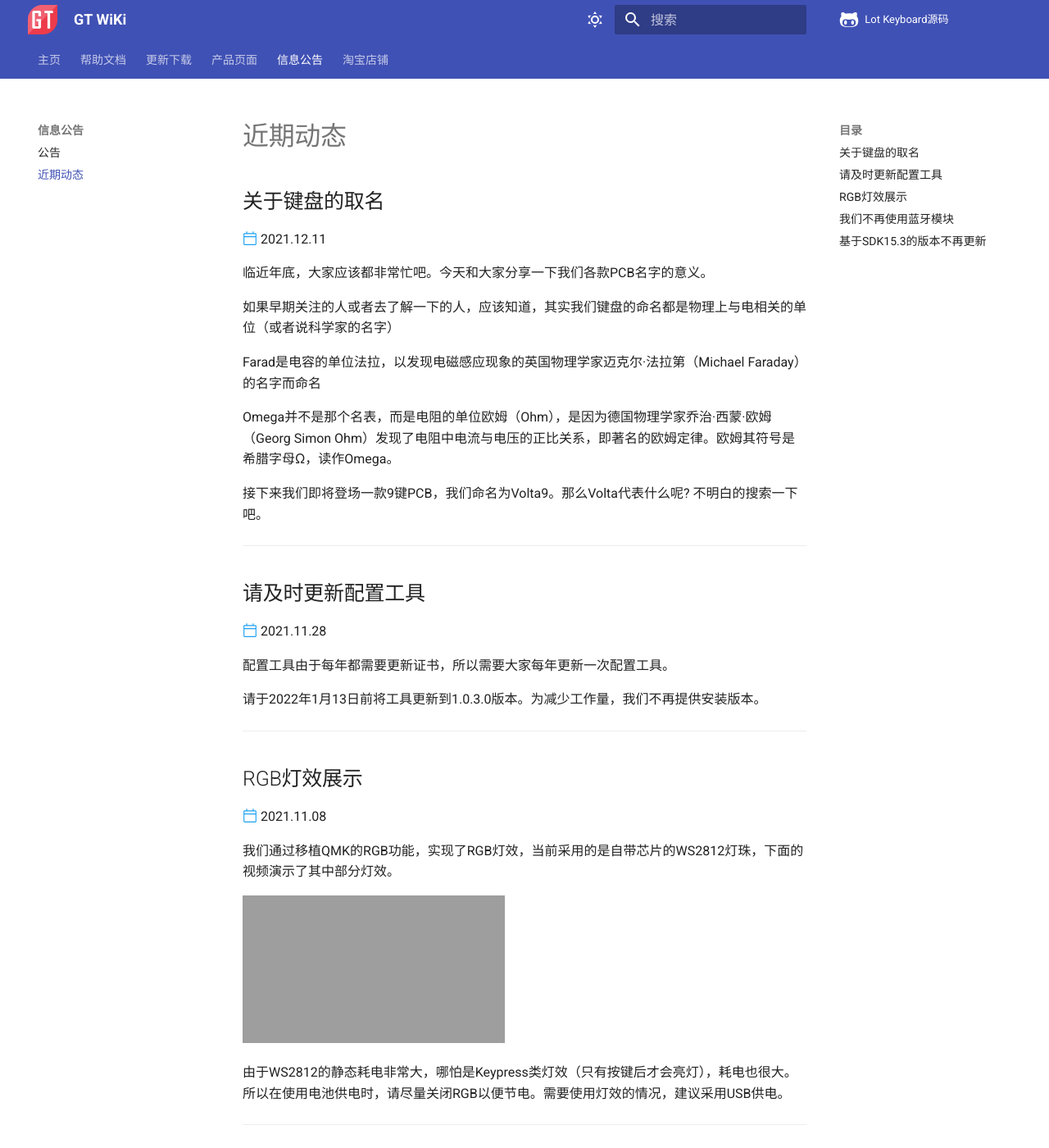
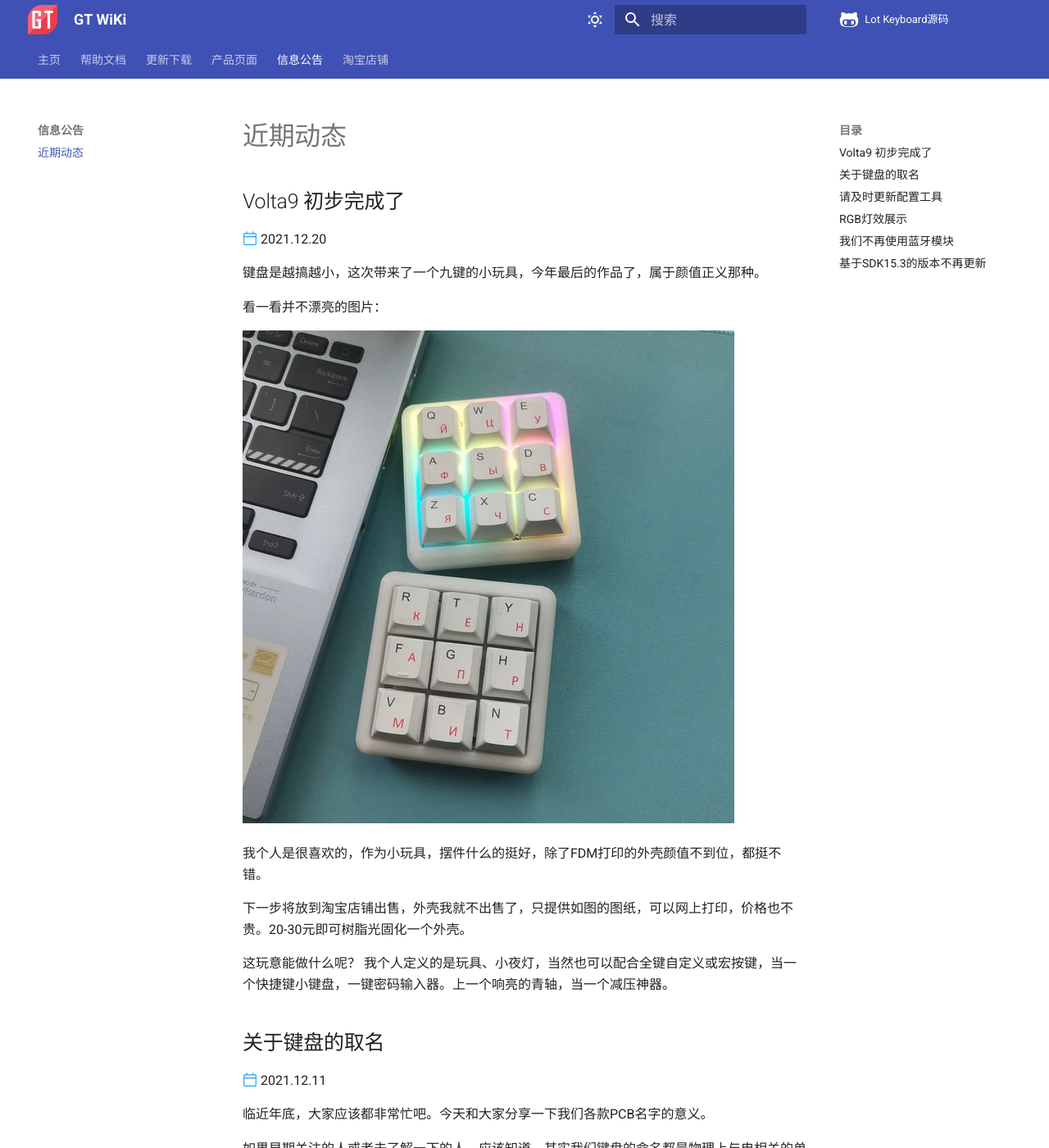
Before and after one commit to genokolar/genokolar.github.io, an MkDocs documentation site: the page built from docs/blog/info.md, in a window 1280 px wide and 1400 px high. Shown: the whole window at 82% size. Built offline with MkDocs 1.6.1 and Material for MkDocs 9.7.7, drawn with Linux system fonts in a browser that asks for light colours; comment, search, counter and statistics services are not loaded; grey boxes are pictures that could not be loaded.

Commit message:
更新信息

```diff
--- a/docs/blog/info.md
+++ b/docs/blog/info.md
@@ -1,5 +1,21 @@
 近期动态
 ==========
+
+Volta9 初步完成了
+-----------
+:octicons-calendar-24: 2021.12.20
+
+键盘是越搞越小，这次带来了一个九键的小玩具，今年最后的作品了，属于颜值正义那种。
+
+看一看并不漂亮的图片：
+
+![](../img/volta9.img.jpg "Volta 9 Keyboard")
+
+我个人是很喜欢的，作为小玩具，摆件什么的挺好，除了FDM打印的外壳颜值不到位，都挺不错。
+
+下一步将放到淘宝店铺出售，外壳我就不出售了，只提供如图的图纸，可以网上打印，价格也不贵。20-30元即可树脂光固化一个外壳。
+
+这玩意能做什么呢？ 我个人定义的是玩具、小夜灯，当然也可以配合全键自定义或宏按键，当一个快捷键小键盘，一键密码输入器。上一个响亮的青轴，当一个减压神器。
 
 关于键盘的取名
 -----------
--- a/mkdocs.yml
+++ b/mkdocs.yml
@@ -179,7 +179,6 @@ nav:
       - GT Planck:
         - GT Planck Rev.A: keyboard/gt-planck.md
     - 信息公告:
-      - 公告: blog/notes.md
       - 近期动态: blog/info.md
     - 淘宝店铺: http://shop.glab.online
 
```
Also changed, not shown: docs/blog/notes.md (deleted, +0 -12 lines), docs/img/volta9.img.jpg (added).
